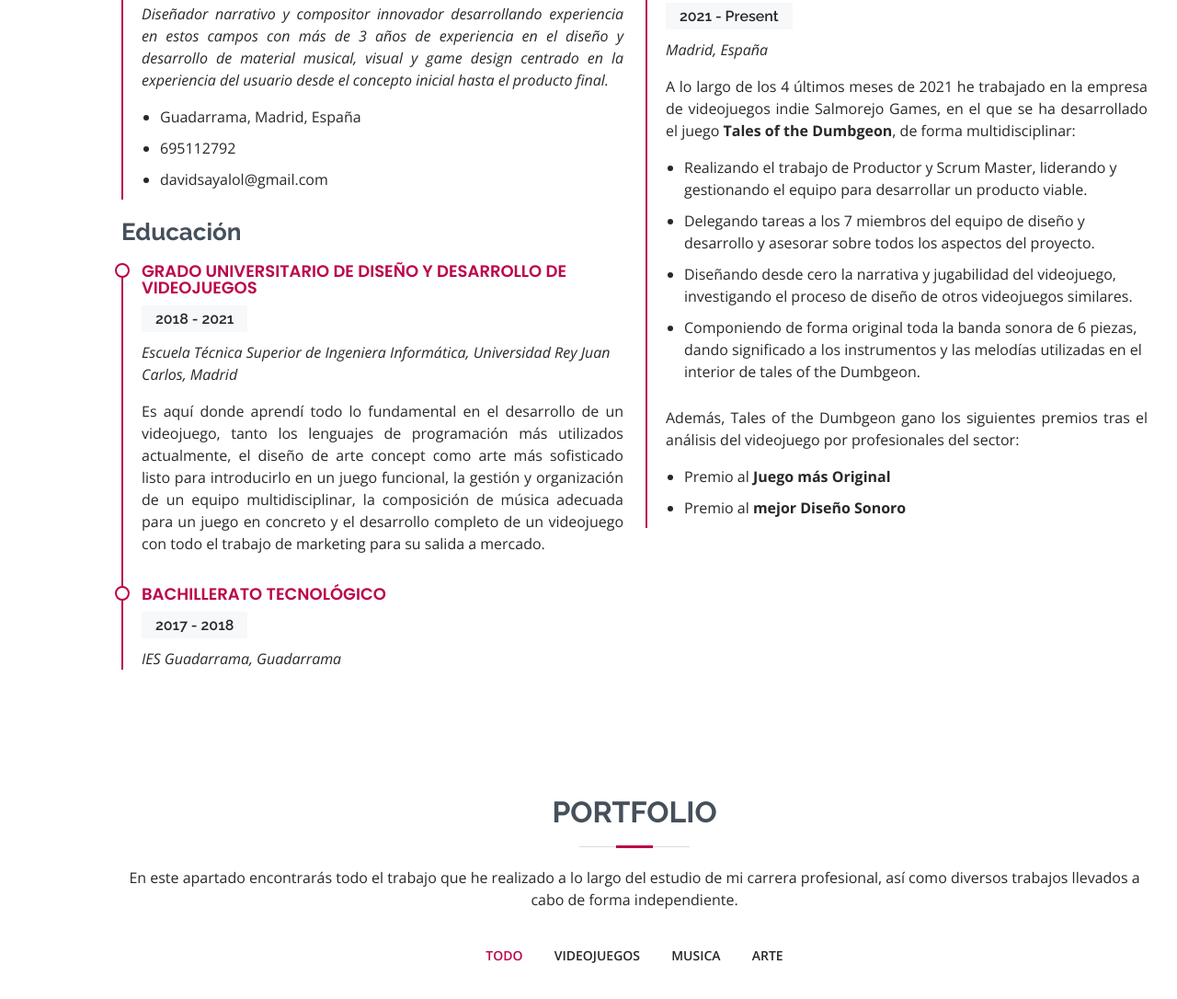
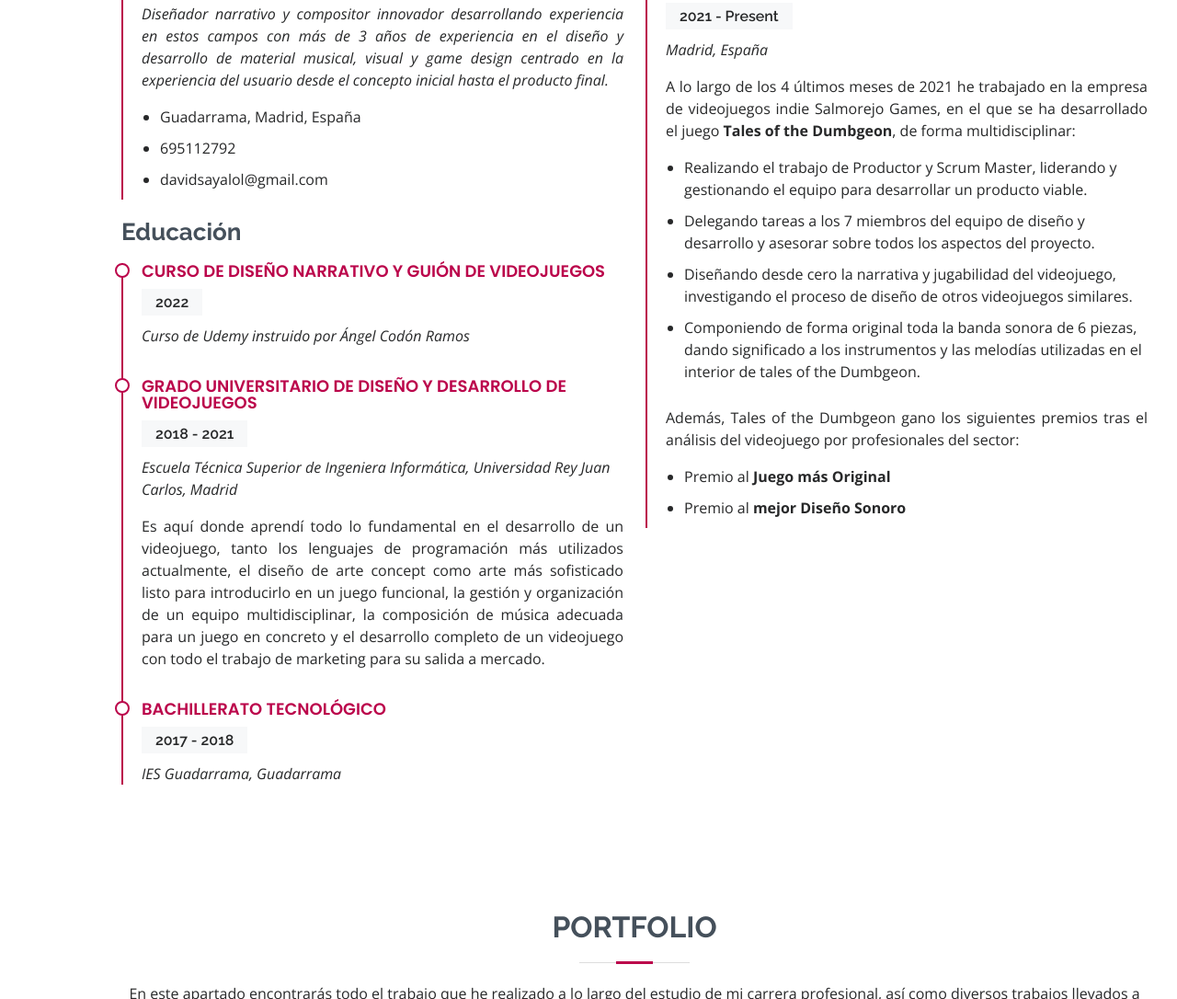
Before and after one commit to SaYoTiTo/MyResume, a plain HTML site: page index.html in a window 1280 px wide. Shown: the part 3771-4857 px from the top of the page at 92% size. Drawn offline with nearby package versions, Linux system fonts and the light colour scheme.

Commit message:
Update index.html

```diff
--- a/index.html
+++ b/index.html
@@ -319,6 +319,12 @@
             </div>
 
             <h3 class="resume-title">Educación</h3>
+            <div class="resume-item">
+              <h4>Curso de Diseño Narrativo y Guión de videojuegos</h4>
+              <h5>2022</h5>
+              <p><em>Curso de Udemy instruido por Ángel Codón Ramos</em></p>
+              <p></p>
+            </div>
             <div class="resume-item">
               <h4>Grado Universitario de Diseño y Desarrollo de Videojuegos</h4>
               <h5>2018 - 2021</h5>
```
